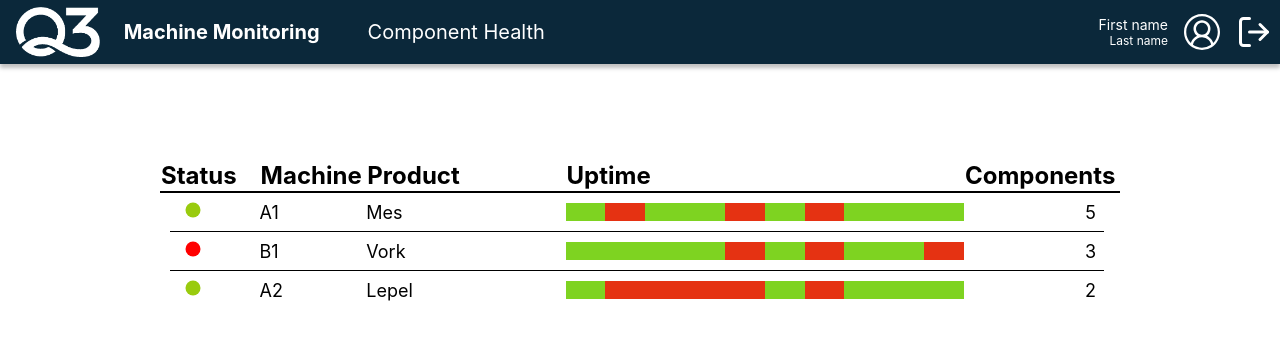
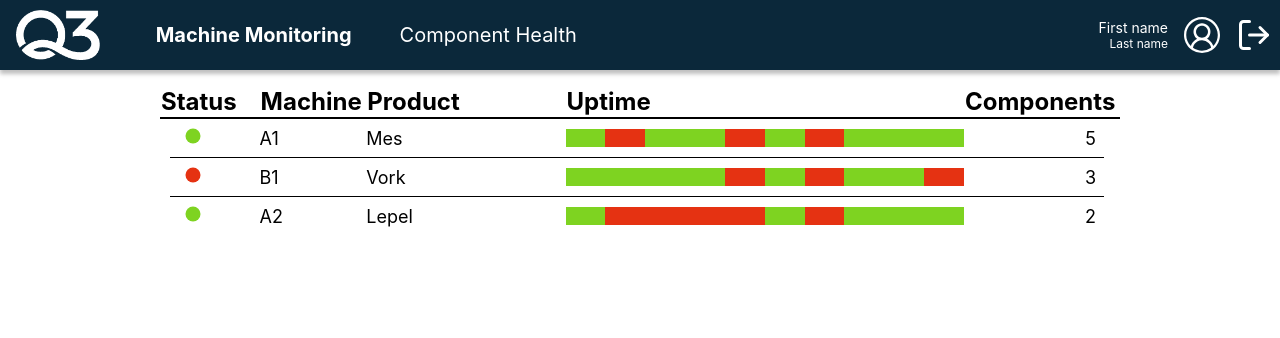
Before and after one commit to pietermn/S3-DB02-Q3, a React (Create React App) app in the folder Frontend/clientapp/: page /monitoring in a window 1280 px wide. Shown: the top 338 px of the page. Built offline with nearby package versions, Linux system fonts and the light colour scheme.

Commit message:
D3 support uptime bar

```diff
--- a/Frontend/clientapp/package.json
+++ b/Frontend/clientapp/package.json
@@ -7,6 +7,7 @@
     "@testing-library/jest-dom": "^5.14.1",
     "@testing-library/react": "^12.1.0",
     "@testing-library/user-event": "^13.2.1",
+    "@types/d3": "^7.0.0",
     "@types/jest": "^27.0.1",
     "@types/node": "^16.9.1",
     "@types/react": "^17.0.21",
@@ -14,12 +15,12 @@
     "@types/react-router-dom": "^5.1.9",
     "axios": "^0.21.4",
     "connected-react-router": "^6.9.1",
+    "d3": "^7.0.3",
     "dotenv": "^10.0.0",
     "node-sass": "^6.0.1",
     "react": "^17.0.2",
     "react-async": "^10.0.1",
     "react-dom": "^17.0.2",
-    "react-icon": "^1.0.0",
     "react-icons": "^4.2.0",
     "react-redux": "^7.2.5",
     "react-router": "^5.2.1",
--- a/Frontend/clientapp/src/_variables.scss
+++ b/Frontend/clientapp/src/_variables.scss
@@ -23,6 +23,5 @@ $accent-colors: (
 }
 
 #content-wrapper {
-    padding-top: 5rem;
-    padding-bottom: 3rem;
+    height: calc(100vh - 70px - 1rem);
 }
--- a/Frontend/clientapp/src/components/machinemonitoring/machinedetails/MachineDetails.scss
+++ b/Frontend/clientapp/src/components/machinemonitoring/machinedetails/MachineDetails.scss
@@ -32,5 +32,13 @@
                 @include line-padding;
             }
         }
+
+        &.Good {
+            color: map-get($map: $accent-colors, $key: 'green');
+        }
+
+        &.Bad {
+            color: map-get($map: $accent-colors, $key: 'orange');
+        }
     }
 }
--- a/Frontend/clientapp/src/components/machinemonitoring/machinedetails/MachineDetails.tsx
+++ b/Frontend/clientapp/src/components/machinemonitoring/machinedetails/MachineDetails.tsx
@@ -13,10 +13,10 @@ interface IMachineDetails {
 export default function MachineDetails(props: IMachineDetails) {
     return (
         <tr className='MM-Data'>
-            <td style={{ color: props.status ? '#99CB0E' : 'red' }}><StatusDot /></td>
+            <td className={ props.status ? 'Good' : 'Bad' }><StatusDot /></td>
             <td>{props.machine}</td>
             <td>{props.product}</td>
-            <td><MachineStatus uptime={props.uptime}/></td>
+            <td><MachineStatus name={props.machine} uptime={props.uptime}/></td>
             <td>{props.amount}</td>
         </tr>
     )
--- a/Frontend/clientapp/src/components/machinemonitoring/machinestatus/MachineStatus.scss
+++ b/Frontend/clientapp/src/components/machinemonitoring/machinestatus/MachineStatus.scss
@@ -1,23 +1,27 @@
-@import '../../../variables';
+@import "../../../variables";
 
 .MM-Uptime {
     display: flex;
     flex-direction: row;
-    justify-content: center;
+    justify-content: space-between;
     align-items: center;
     height: 100%;
     width: 100%;
 
     div {
         height: 1em;
-        width: 10%;
+        width: 100%;
+        display: flex;
+        flex-direction: row;
+        justify-content: space-between;
+        align-items: center;
 
-        &.good {
-            background-color: map-get($map: $accent-colors, $key: 'green');
+        &.Good {
+            background-color: map-get($map: $accent-colors, $key: "green");
         }
 
-        &.bad {
-            background-color: map-get($map: $accent-colors, $key: 'orange');
+        &.Bad {
+            background-color: map-get($map: $accent-colors, $key: "orange");
         }
     }
 }
--- a/Frontend/clientapp/src/components/machinemonitoring/machinestatus/MachineStatus.tsx
+++ b/Frontend/clientapp/src/components/machinemonitoring/machinestatus/MachineStatus.tsx
@@ -1,17 +1,45 @@
+import * as d3 from 'd3';
+import { useEffect } from 'react';
 import './MachineStatus.scss'
 
 interface IMachineStatus {
-    uptime: boolean[]
+    uptime: boolean[],
+    name: string
 }
 
 export default function MachineStatus(props: IMachineStatus) {
+    useEffect(() => {
+        let div = d3.select(`#${props.name}`)
+            .append('div')
+            .attr('height', 20)
+            .attr('width', '100%')
+        ;
+
+        let bar = div.selectAll('div')
+            .data(props.uptime)
+            .enter()
+            .append('div')
+            .attr('class', (d) => {
+                return d ? 'Good' : 'Bad'
+            })
+        ;
+
+        // bar.append('div')
+        //     .attr('class', (d) => {
+        //         return d ? 'Good' : 'Bad'
+        //     })
+        //     .attr('width', 45)
+        //     .attr('height', 20)
+        // ;
+    }, []);
+
     return (
-        <div className='MM-Uptime'>
-            {props.uptime.map((value: boolean, index: number) => {
+        <div id={props.name} className='MM-Uptime'>
+            {/* {props.uptime.map((value: boolean, index: number) => {
                 return (
                     <div key={index} className={ value ? 'good' : 'bad' } />
                 )
-            })}
+            })} */}
         </div>
     )
 }
--- a/Frontend/clientapp/src/layout/Navbar/NavbarStyles.scss
+++ b/Frontend/clientapp/src/layout/Navbar/NavbarStyles.scss
@@ -7,10 +7,12 @@ nav {
     box-shadow: 0 4px 4px rgba($color: #000000, $alpha: 0.25);
     background-color: map-get($map: $background, $key: 'blue');
     margin-bottom: 1rem;
+    height: 70px;
 
     img {
         height: 50px;
         object-fit: cover;
+        margin-right: 2rem;
     }
 
     section {
```
Also changed, not shown: 2 other files (tests, documents, lock files or other folders).
